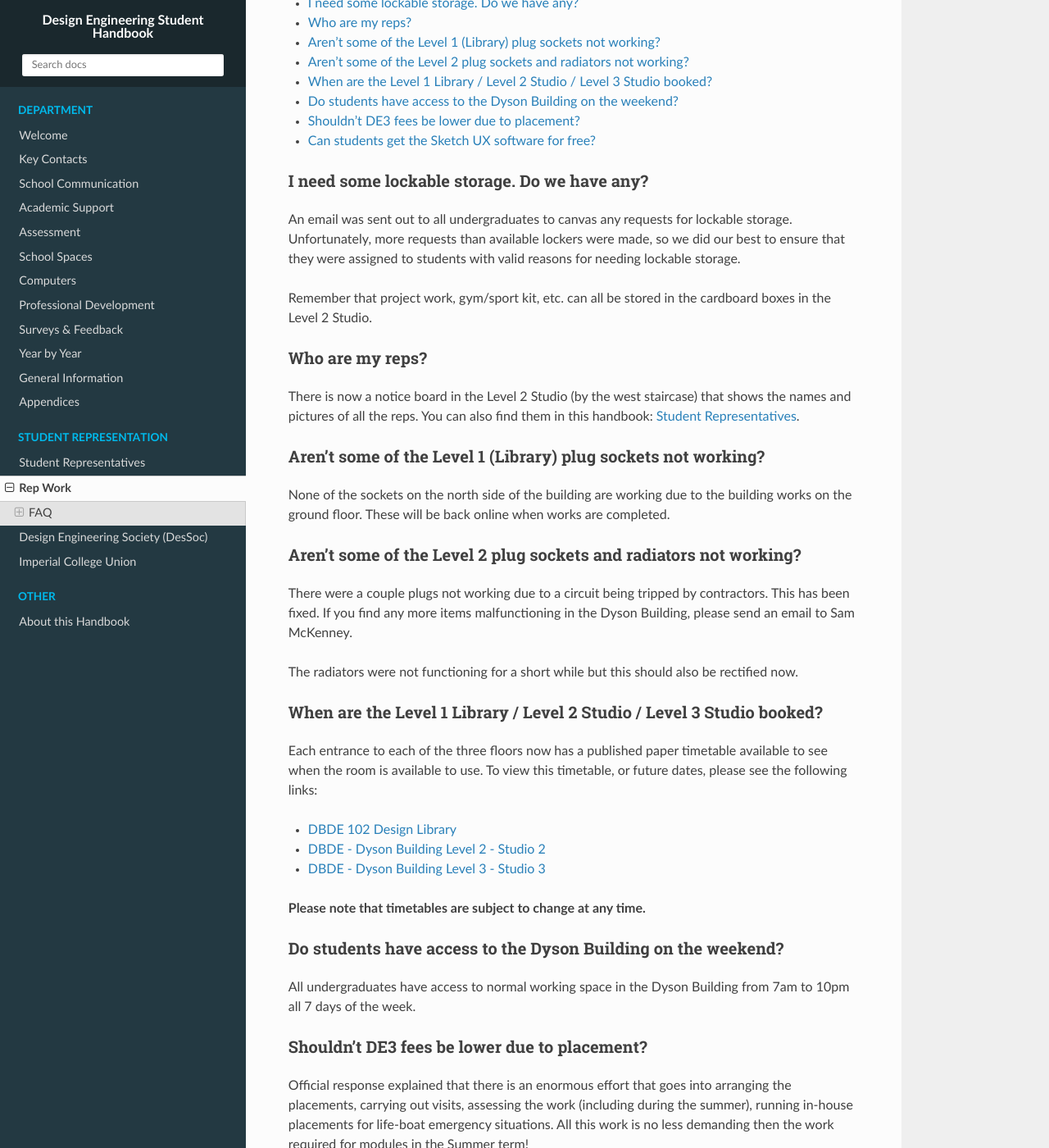
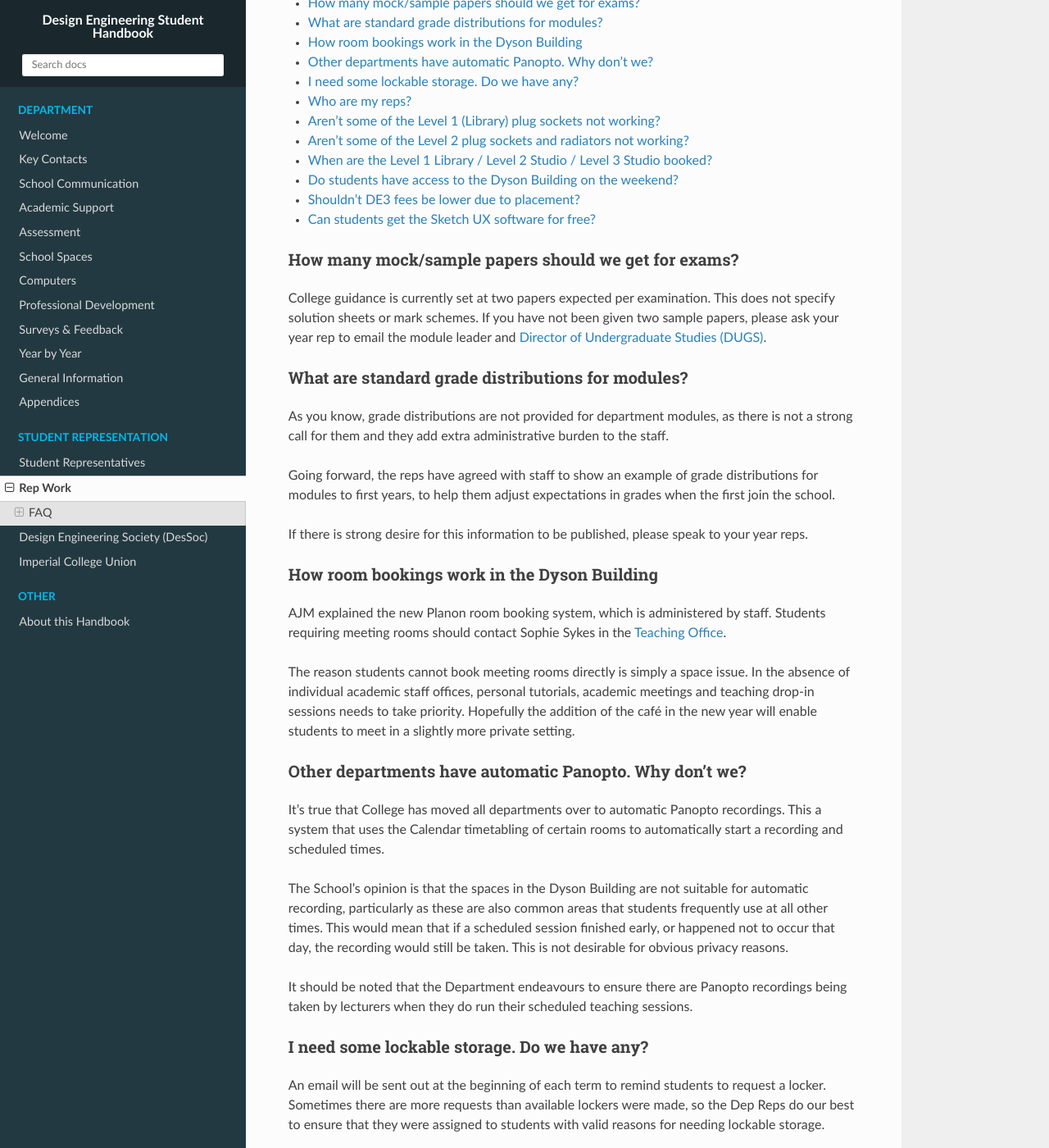
Before and after one commit to ImperialDesSoc/handbook, a Sphinx documentation site: the page built from source/students/rep-log.rst, in a window 1280 px wide and 1400 px high, scrolled down 343 px. Shown: the whole window at 82% size. Built offline with Sphinx 7.4.7 and the Read the Docs theme 2.0.0, drawn with Linux system fonts in a browser that asks for light colours; some of the changed text lies outside the part shown.

Commit message:
update rep log

```diff
--- a/source/students/rep-log.rst
+++ b/source/students/rep-log.rst
@@ -12,12 +12,44 @@ FAQ
 .. contents::
   :local:
 
+How many mock/sample papers should we get for exams?
+****************************************************
+
+College guidance is currently set at two papers expected per examination. This does not specify solution sheets or mark schemes. If you have not been given two sample papers, please ask your year rep to email the module leader and :ref:`dugs`.
+
+What are standard grade distributions for modules?
+**************************************************
+
+As you know, grade distributions are not provided for department modules, as there is not a strong call for them and they add extra administrative burden to the staff.
+
+Going forward, the reps have agreed with staff to show an example of grade distributions for modules to first years, to help them adjust expectations in grades when the first join the school.
+
+If there is strong desire for this information to be published, please speak to your year reps.
+
+How room bookings work in the Dyson Building
+********************************************
+
+AJM explained the new Planon room booking system, which is administered by staff. Students requiring meeting rooms should contact Sophie Sykes in the :ref:`teaching-office`.
+
+The reason students cannot book meeting rooms directly is simply a space issue. In the absence of individual academic staff offices, personal tutorials, academic meetings and teaching drop-in sessions needs to take priority. Hopefully the addition of the café in the new year will enable students to meet in a slightly more private setting.
+
+Other departments have automatic Panopto. Why don't we?
+*******************************************************
+
+It's true that College has moved all departments over to automatic Panopto recordings. This a system that uses the Calendar timetabling of certain rooms to automatically start a recording and scheduled times.
+
+The School’s opinion is that the spaces in the Dyson Building are not suitable for automatic recording, particularly as these are also common areas that students frequently use at all other times. This would mean that if a scheduled session finished early, or happened not to occur that day, the recording would still be taken. This is not desirable for obvious privacy reasons.
+
+It should be noted that the Department endeavours to ensure there are Panopto recordings being taken by lecturers when they do run their scheduled teaching sessions.
+
 I need some lockable storage. Do we have any?
 *********************************************
 
-An email was sent out to all undergraduates to canvas any requests for lockable storage. Unfortunately, more requests than available lockers were made, so we did our best to ensure that they were assigned to students with valid reasons for needing lockable storage.
+An email will be sent out at the beginning of each term to remind students to request a locker. Sometimes there are more requests than available lockers were made, so the Dep Reps do our best to ensure that they were assigned to students with valid reasons for needing lockable storage.
 
 Remember that project work, gym/sport kit, etc. can all be stored in the cardboard boxes in the Level 2 Studio.
+
+There is a wider investigation going on into what storage space is available to students and where different things should be stored.
 
 Who are my reps?
 ****************
```
